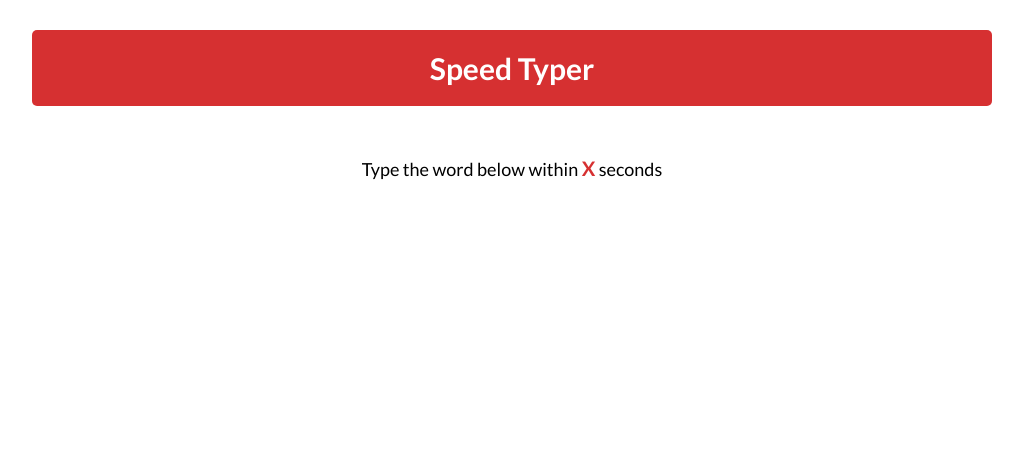
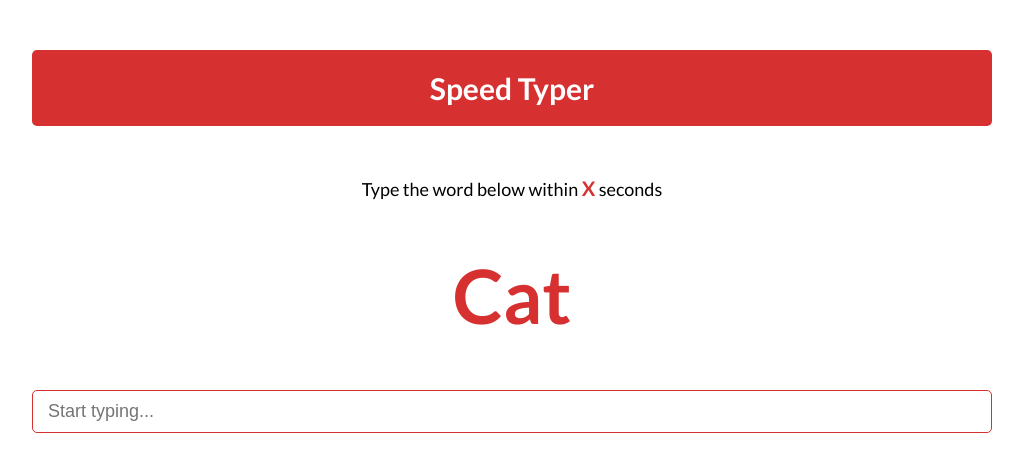
Before and after one commit to tjebbemarchand/speed-typer, a plain HTML site: page index.html in a window 1280 px wide. Shown: the whole page, without its empty margins (128-1151 px from the left). Drawn offline with Linux system fonts and the light colour scheme.

Commit message:
Added word and word input

```diff
--- a/index.html
+++ b/index.html
@@ -16,6 +16,10 @@
             <p class="description">
                 Type the word below within <span id="seconds">X</span> seconds
             </p>
+
+            <h2 id="word">Cat</h2>
+
+            <input type="text" id="word-input" placeholder="Start typing..." />
         </div>
 
         <script src="script.js"></script>
--- a/style.css
+++ b/style.css
@@ -29,13 +29,17 @@ h1 {
     font-size: 3rem;
 }
 
+h2 {
+    font-size: 2.6rem;
+}
+
 p {
     font-size: 1.8rem;
 }
 
 .header {
     width: 100%;
-    margin-top: 3rem;
+    margin-top: 5rem;
     background-color: var(--primary-color);
     border-radius: 0.5rem;
 }
@@ -55,3 +59,18 @@ p {
     font-weight: 700;
     font-size: 2rem;
 }
+
+#word {
+    font-size: 7.5rem;
+    margin-top: 5rem;
+    color: var(--primary-color);
+}
+
+#word-input {
+    width: 100%;
+    margin-top: 5rem;
+    font-size: 1.8rem;
+    padding: 1rem 1.5rem;
+    border-radius: 0.5rem;
+    border: 1px solid var(--primary-color);
+}
```
